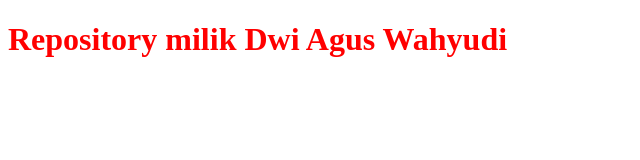
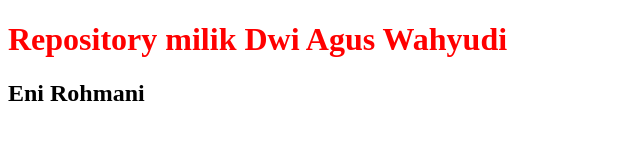
Before and after one commit to DwiAgusWahyudi/dwirepo, a plain HTML site: page index.html in a window 1280 px wide. Shown: the whole page, without its empty margins (0-640 px from the left). Drawn offline with Linux system fonts and the light colour scheme.

Commit message:
menambah nama ibu

```diff
--- a/index.html
+++ b/index.html
@@ -8,5 +8,6 @@
 </head>
 <body>
     <h1 style="color: red;" >Repository milik Dwi Agus Wahyudi</h1>
+    <h2>Eni Rohmani</h2>
 </body>
 </html>
```
